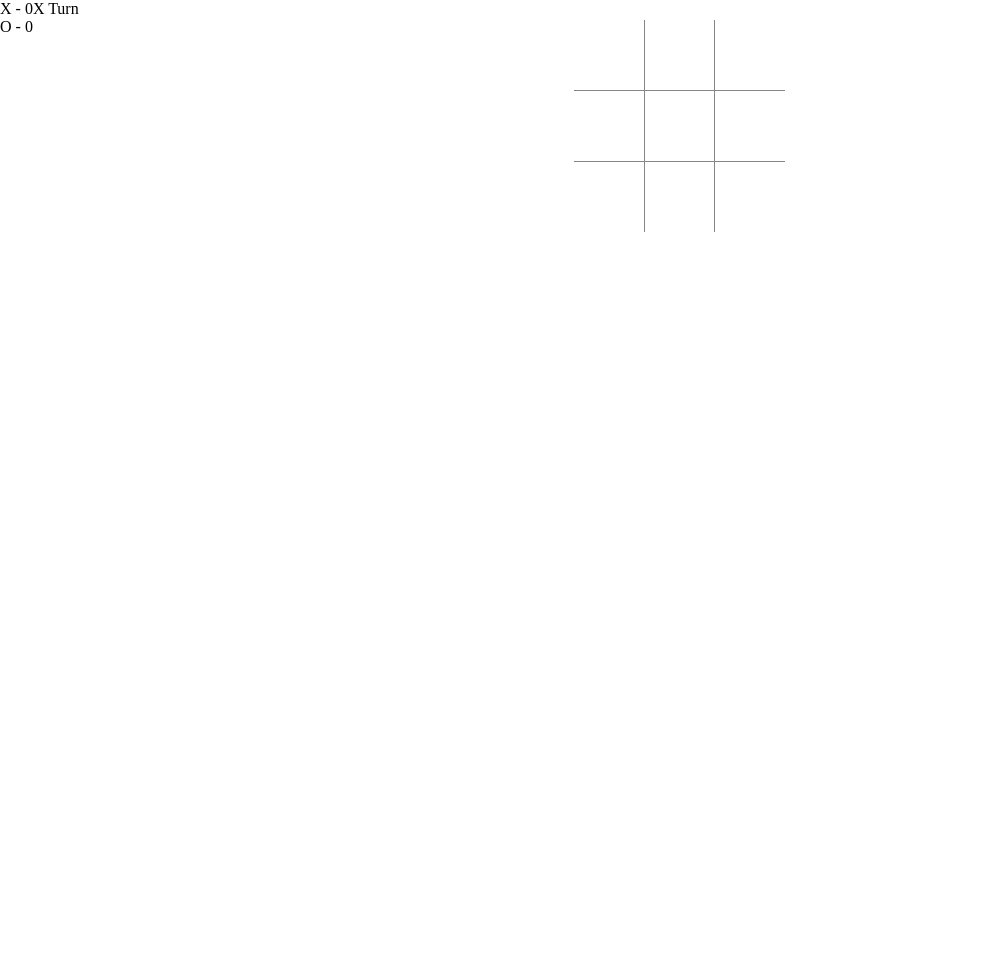
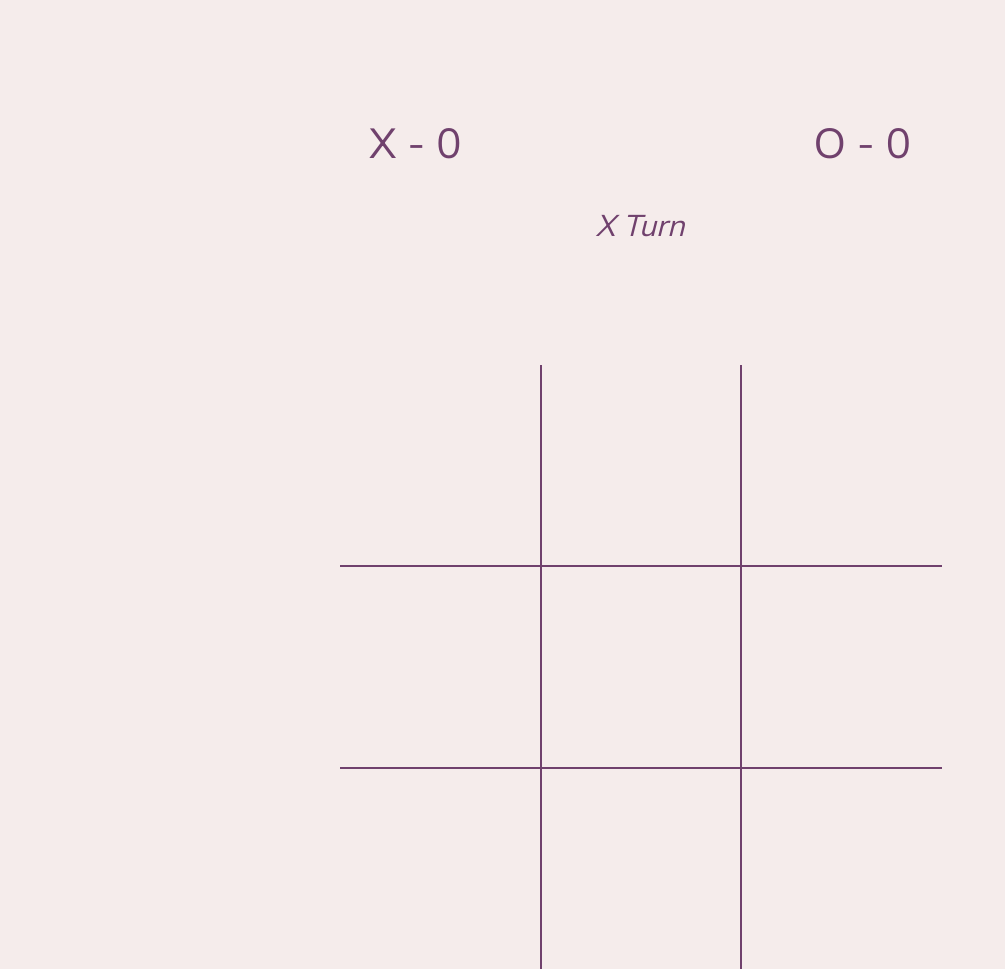
Before and after one commit to dogukan-sys/TicTacToe, a plain HTML site: page index.html in a window 1280 px wide. Shown: the whole page, without its empty margins (0-1005 px from the left). Before the commit the page ends 800 px from the top, so only its background shows below. Drawn offline with Linux system fonts and the light colour scheme.

Commit message:
basic styling

```diff
--- a/styles.css
+++ b/styles.css
@@ -1,26 +1,64 @@
+@import url('https://fonts.googleapis.com/css2?family=Mulish:wght@200;400;700;1000&display=swap');
+
 :root {
-  --border: 1px solid #868686;
+  --border: 2px solid #70416D;
+  --bg: #F5ECEB;
+  --fg: #FFD4E6;
+  --text: #70416D;
+--accent: #ff85a232;
+}
+
+*{
+  font-family: 'Mulish', sans-serif;
+  transition: 0.2s ease-in-out;
+  color: var(--text);
 }
 html, body {
   margin: 0;
   height: 100%;
+  display: flex;
+  justify-content: center;
+  align-items: baseline;
+  background-color: var(--bg);
 }
 
 /* Gameboard Design */
 main {
+  margin-top: 100px;
+  margin-bottom: 30vh;
   display: flex;
   justify-content: center;
+  align-items: center;
+  flex-direction: column;
+  gap: 5px;
+}
+
+.scoreboard{
+  display: flex;
+  gap: 20rem;
+}
+.score {
+  font-size: 42px;
+  padding: 1rem;
+  border-radius: 20px;
+}
+
+.info {
+  font-size: 30px;
+  font-style: italic;
+  padding: 1rem;
 }
 
 .board {
   display: grid;
-  grid-template-columns: repeat(3, 70px);
-  margin: 20px auto;
+  grid-template-columns: repeat(3, 200px);
+  margin-top: 100px;
 }
 .cell {
-  width: 70px;
-  height: 70px;
-  font-size: 24px;
+  width: 200px;
+  height: 200px;
+  font-size: 48px;
+  font-weight: 1000;
   display: flex;
   align-items: center;
   justify-content: center;
```
